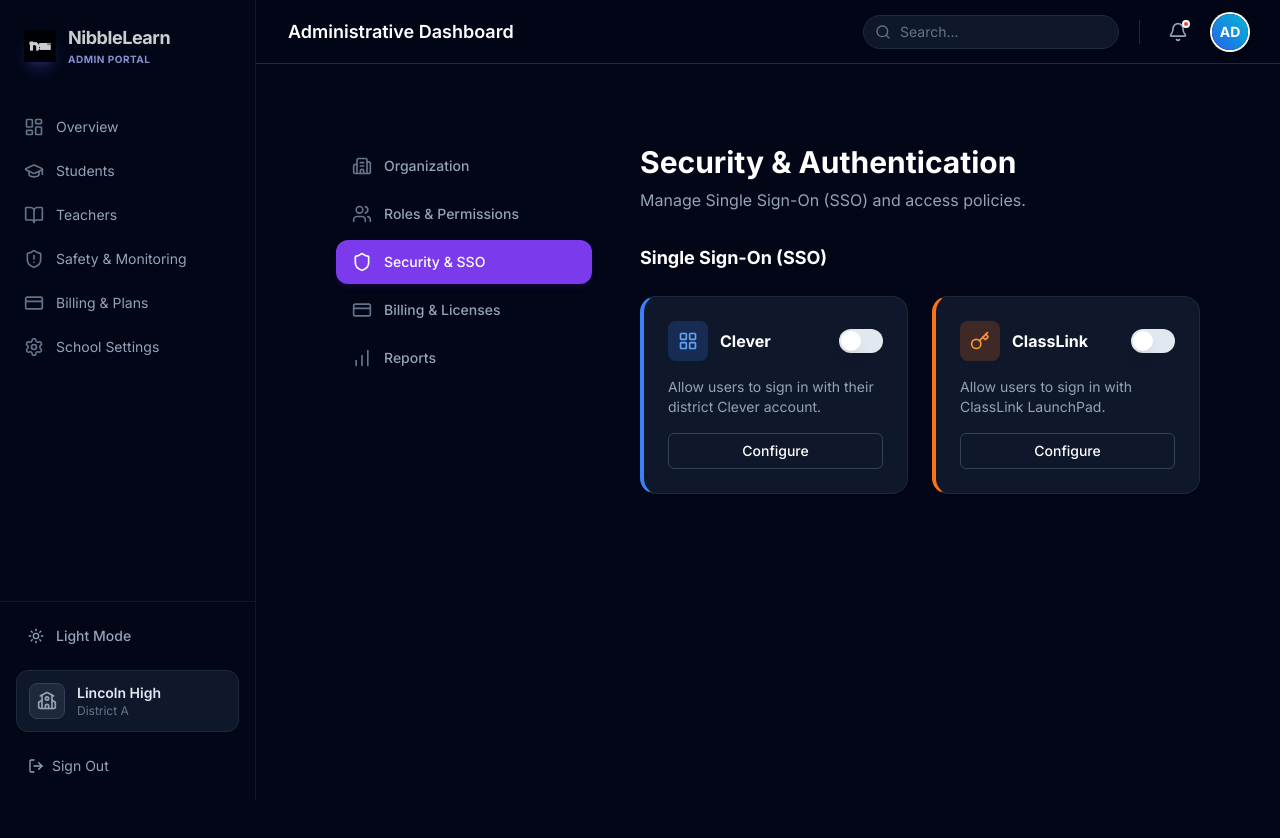
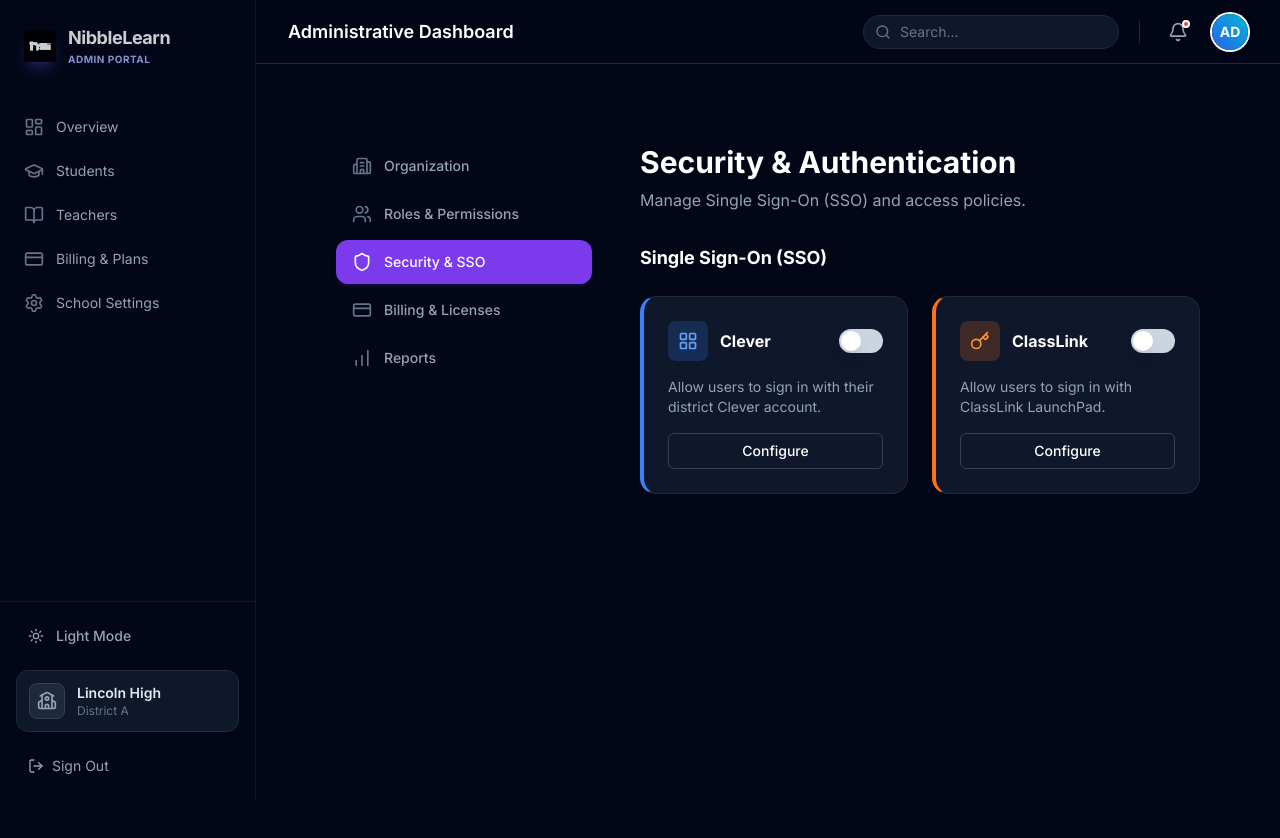
Before and after one commit to CodeCrafter19programmer/nibble-learn, a Next.js app: page /school/settings/security in a window 1280 px wide. Shown: the top 838 px of the page. Built offline with nearby package versions, Linux system fonts and the light colour scheme.

Commit message:
feat: remove safety page and improve switch visibility

```diff
--- a/src/app/school/safety/page.tsx
+++ /dev/null
@@ -1 +0,0 @@
-import PlaceholderPage from "@/components/common/PlaceholderPage"; export default function SchoolSafetyPage() { return <PlaceholderPage title="Safety & Monitoring" />; }
--- a/src/components/school/SchoolSidebar.tsx
+++ b/src/components/school/SchoolSidebar.tsx
@@ -30,7 +30,6 @@ const navItems = [
     { href: "/school/dashboard", icon: LayoutDashboard, label: "Overview" },
     { href: "/school/students", icon: GraduationCap, label: "Students" },
     { href: "/school/teachers", icon: BookOpen, label: "Teachers" },
-    { href: "/school/safety", icon: ShieldAlert, label: "Safety & Monitoring" },
     { href: "/school/billing", icon: CreditCard, label: "Billing & Plans" },
     { href: "/school/settings", icon: Settings, label: "School Settings" },
 ]
--- a/src/components/ui/switch.tsx
+++ b/src/components/ui/switch.tsx
@@ -25,7 +25,7 @@ const Switch = React.forwardRef<HTMLButtonElement, SwitchProps>(
             <button
                 className={cn(
                     "peer inline-flex h-6 w-11 shrink-0 cursor-pointer items-center rounded-full border-2 border-transparent transition-colors focus-visible:outline-none focus-visible:ring-2 focus-visible:ring-slate-950 focus-visible:ring-offset-2 disabled:cursor-not-allowed disabled:opacity-50",
-                    isChecked ? "bg-violet-600" : "bg-slate-200 dark:bg-slate-800",
+                    isChecked ? "bg-violet-600" : "bg-slate-300 dark:bg-slate-600 border-slate-300 dark:border-slate-600",
                     className
                 )}
                 ref={ref}
```
